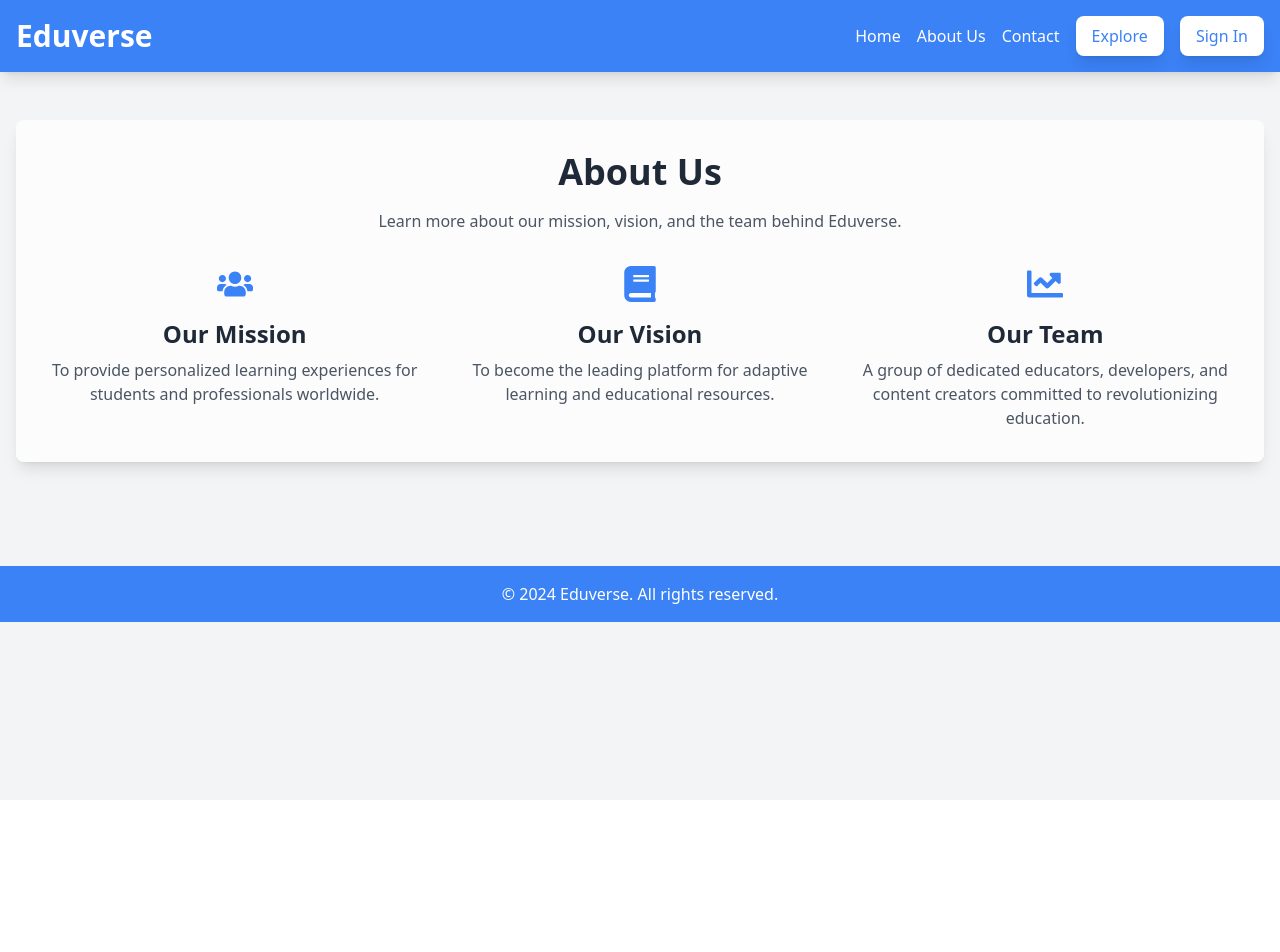
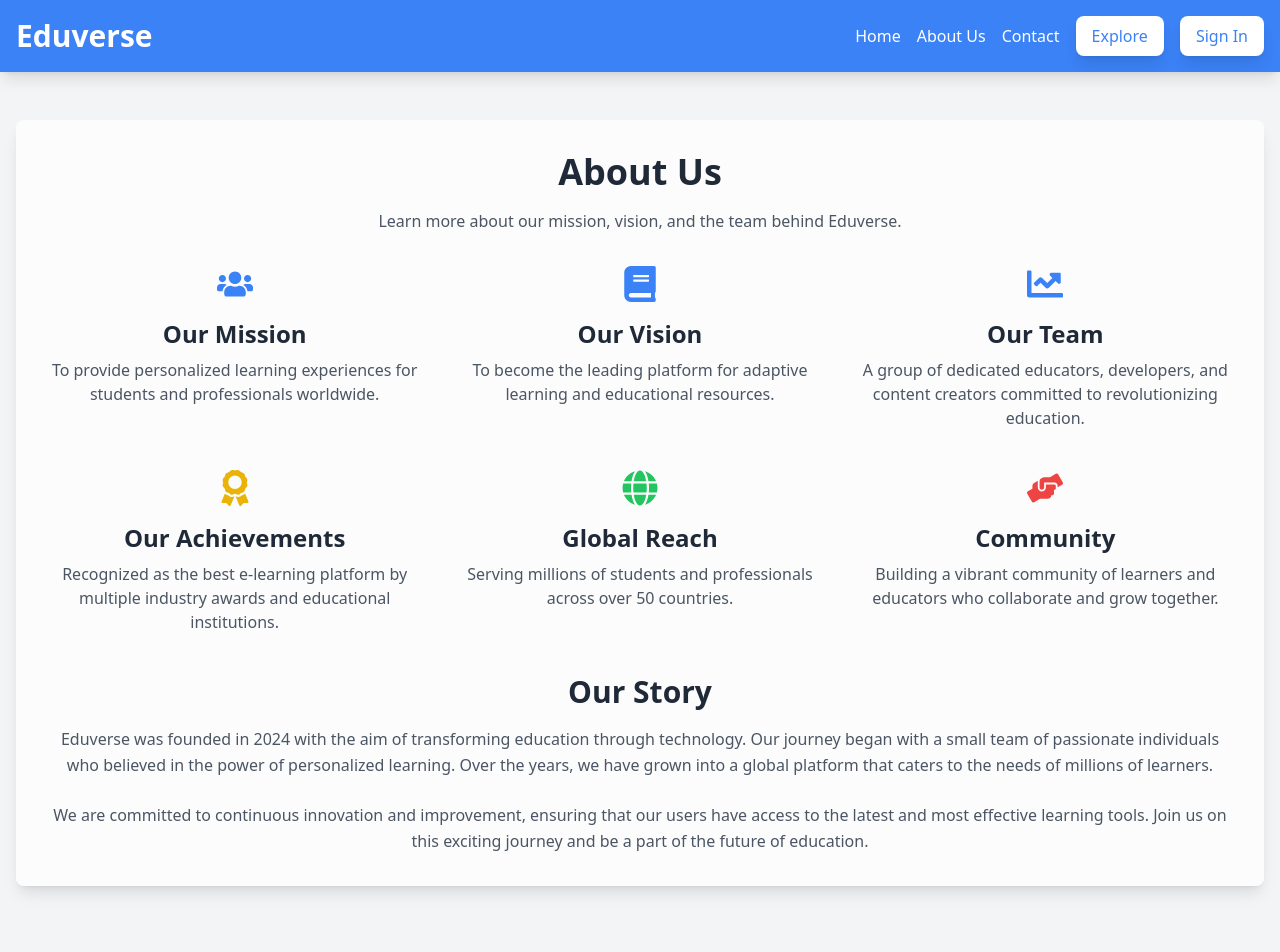
Before and after one commit to Krishna100604/Eduverse-App, a React (Vite) app in the folder Client/: page /about in a window 1280 px wide. Shown: the top 952 px of the page. Before the commit the page ends 800 px from the top, so only its background shows below. Built offline with nearby package versions, Linux system fonts and the light colour scheme.

Commit message:
updated contact  and about page

```diff
--- a/Client/src/Components/About/AboutUs.jsx
+++ b/Client/src/Components/About/AboutUs.jsx
@@ -1,7 +1,7 @@
 // src/Components/AboutUs.jsx
-import React from 'react';
-import { motion } from 'framer-motion';
-import { FaUsers, FaBook, FaChartLine } from 'react-icons/fa';
+import React from "react";
+import { motion } from "framer-motion";
+import { FaUsers, FaBook, FaChartLine, FaAward, FaGlobe, FaHandsHelping } from "react-icons/fa";
 
 const AboutUs = () => {
   return (
@@ -17,32 +17,87 @@ const AboutUs = () => {
         transition={{ delay: 0.2, duration: 0.6 }}
         className="bg-white bg-opacity-70 rounded-lg shadow-lg p-8 mb-8 backdrop-blur-md"
       >
-        <h1 className="text-4xl font-bold text-gray-800 mb-4 text-center">About Us</h1>
+        <h1 className="text-4xl font-bold text-gray-800 mb-4 text-center">
+          About Us
+        </h1>
         <p className="text-gray-600 leading-relaxed text-center mb-8">
           Learn more about our mission, vision, and the team behind Eduverse.
         </p>
         <div className="grid grid-cols-1 md:grid-cols-3 gap-8">
           <div className="text-center">
             <FaUsers className="text-blue-500 text-4xl mx-auto mb-4" />
-            <h3 className="text-2xl font-bold text-gray-800 mb-2">Our Mission</h3>
+            <h3 className="text-2xl font-bold text-gray-800 mb-2">
+              Our Mission
+            </h3>
             <p className="text-gray-600">
-              To provide personalized learning experiences for students and professionals worldwide.
+              To provide personalized learning experiences for students and
+              professionals worldwide.
             </p>
           </div>
           <div className="text-center">
             <FaBook className="text-blue-500 text-4xl mx-auto mb-4" />
-            <h3 className="text-2xl font-bold text-gray-800 mb-2">Our Vision</h3>
+            <h3 className="text-2xl font-bold text-gray-800 mb-2">
+              Our Vision
+            </h3>
             <p className="text-gray-600">
-              To become the leading platform for adaptive learning and educational resources.
+              To become the leading platform for adaptive learning and
+              educational resources.
             </p>
           </div>
           <div className="text-center">
             <FaChartLine className="text-blue-500 text-4xl mx-auto mb-4" />
             <h3 className="text-2xl font-bold text-gray-800 mb-2">Our Team</h3>
             <p className="text-gray-600">
-              A group of dedicated educators, developers, and content creators committed to revolutionizing education.
+              A group of dedicated educators, developers, and content creators
+              committed to revolutionizing education.
             </p>
           </div>
+        </div>
+        <div className="grid grid-cols-1 md:grid-cols-3 gap-8 mt-10">
+          <div className="text-center">
+            <FaAward className="text-yellow-500 text-4xl mx-auto mb-4" />
+            <h3 className="text-2xl font-bold text-gray-800 mb-2">
+              Our Achievements
+            </h3>
+            <p className="text-gray-600">
+              Recognized as the best e-learning platform by multiple industry
+              awards and educational institutions.
+            </p>
+          </div>
+          <div className="text-center">
+            <FaGlobe className="text-green-500 text-4xl mx-auto mb-4" />
+            <h3 className="text-2xl font-bold text-gray-800 mb-2">
+              Global Reach
+            </h3>
+            <p className="text-gray-600">
+              Serving millions of students and professionals across over 50
+              countries.
+            </p>
+          </div>
+          <div className="text-center">
+            <FaHandsHelping className="text-red-500 text-4xl mx-auto mb-4" />
+            <h3 className="text-2xl font-bold text-gray-800 mb-2">Community</h3>
+            <p className="text-gray-600">
+              Building a vibrant community of learners and educators who
+              collaborate and grow together.
+            </p>
+          </div>
+        </div>
+        <div className="mt-10 text-center">
+          <h2 className="text-3xl font-bold text-gray-800 mb-4">Our Story</h2>
+          <p className="text-gray-600 leading-relaxed mb-6">
+            Eduverse was founded in 2024 with the aim of transforming education
+            through technology. Our journey began with a small team of passionate
+            individuals who believed in the power of personalized learning. Over
+            the years, we have grown into a global platform that caters to the
+            needs of millions of learners.
+          </p>
+          <p className="text-gray-600 leading-relaxed">
+            We are committed to continuous innovation and improvement, ensuring
+            that our users have access to the latest and most effective learning
+            tools. Join us on this exciting journey and be a part of the future
+            of education.
+          </p>
         </div>
       </motion.section>
     </motion.div>
--- a/Client/src/Components/Contact/ContactUs.jsx
+++ b/Client/src/Components/Contact/ContactUs.jsx
@@ -1,7 +1,7 @@
 // src/Components/ContactUs.jsx
-import React from 'react';
-import { motion } from 'framer-motion';
-import { FaPhone, FaEnvelope, FaMapMarkerAlt } from 'react-icons/fa';
+import React from "react";
+import { motion } from "framer-motion";
+import { FaPhone, FaEnvelope, FaMapMarkerAlt } from "react-icons/fa";
 
 const ContactUs = () => {
   return (
@@ -17,7 +17,9 @@ const ContactUs = () => {
         transition={{ delay: 0.2, duration: 0.6 }}
         className="bg-white bg-opacity-70 rounded-lg shadow-lg p-8 mb-8 backdrop-blur-md"
       >
-        <h1 className="text-4xl font-bold text-gray-800 mb-4 text-center">Contact Us</h1>
+        <h1 className="text-4xl font-bold text-gray-800 mb-4 text-center">
+          Contact Us
+        </h1>
         <p className="text-gray-600 leading-relaxed text-center mb-8">
           We're here to help! Reach out to us via any of the following methods.
         </p>
@@ -35,9 +37,60 @@ const ContactUs = () => {
           <div className="text-center">
             <FaMapMarkerAlt className="text-blue-500 text-4xl mx-auto mb-4" />
             <h3 className="text-2xl font-bold text-gray-800 mb-2">Address</h3>
-            <p className="text-gray-600">123 Eduverse Lane, Knowledge City, Edu 45678</p>
+            <p className="text-gray-600">
+              123 Eduverse Lane, Knowledge City, Edu 45678
+            </p>
           </div>
         </div>
+      </motion.section>
+
+      <motion.section
+        initial={{ opacity: 0, y: 20 }}
+        animate={{ opacity: 1, y: 0 }}
+        transition={{ delay: 0.4, duration: 0.6 }}
+        className="bg-white bg-opacity-70 rounded-lg shadow-lg p-8 backdrop-blur-md"
+      >
+        <h2 className="text-3xl font-bold text-gray-800 mb-4 text-center">
+          Send Us a Message
+        </h2>
+        <form className="space-y-6">
+          <div>
+            <label className="block text-gray-700 font-semibold mb-2">
+              Name
+            </label>
+            <input
+              type="text"
+              className="w-full px-4 py-2 border rounded-lg focus:outline-none focus:ring focus:ring-blue-500"
+              placeholder="Your Name"
+            />
+          </div>
+          <div>
+            <label className="block text-gray-700 font-semibold mb-2">
+              Email
+            </label>
+            <input
+              type="email"
+              className="w-full px-4 py-2 border rounded-lg focus:outline-none focus:ring focus:ring-blue-500"
+              placeholder="Your Email"
+            />
+          </div>
+          <div>
+            <label className="block text-gray-700 font-semibold mb-2">
+              Message
+            </label>
+            <textarea
+              className="w-full px-4 py-2 border rounded-lg focus:outline-none focus:ring focus:ring-blue-500"
+              rows="5"
+              placeholder="Your Message"
+            ></textarea>
+          </div>
+          <button
+            type="submit"
+            className="w-full bg-blue-500 text-white py-2 rounded-lg font-semibold hover:bg-blue-600 transition duration-200"
+          >
+            Send Message
+          </button>
+        </form>
       </motion.section>
     </motion.div>
   );
```
